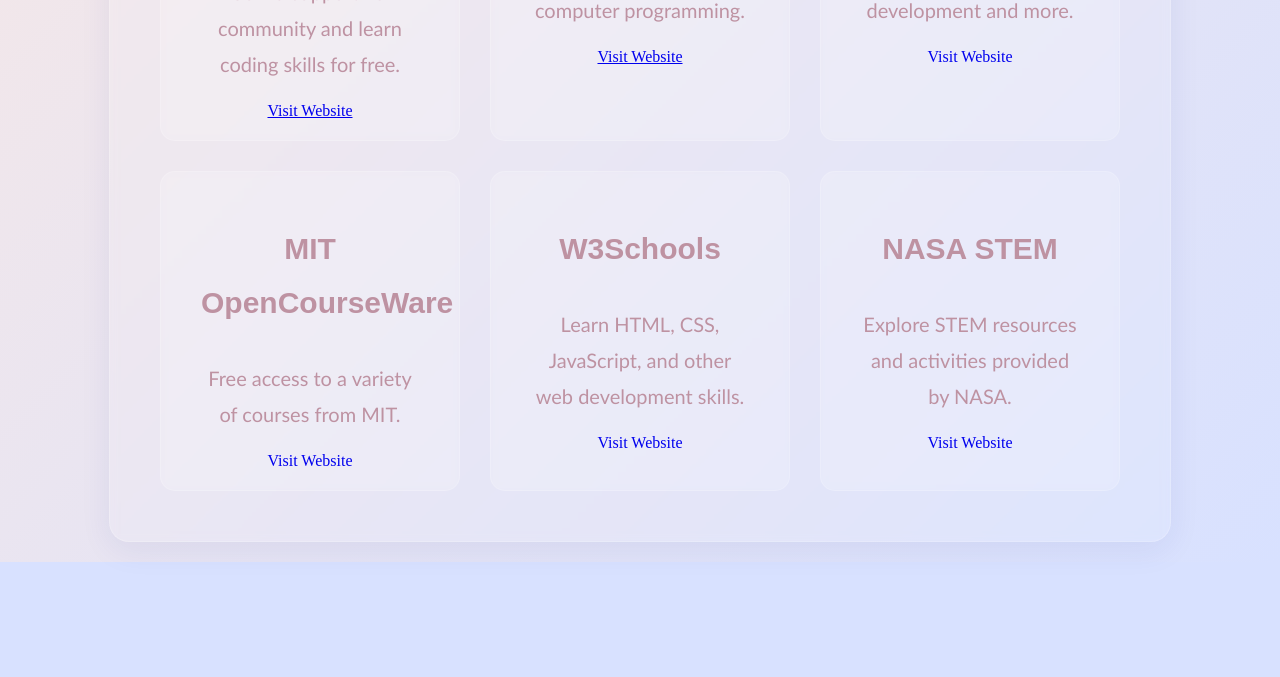
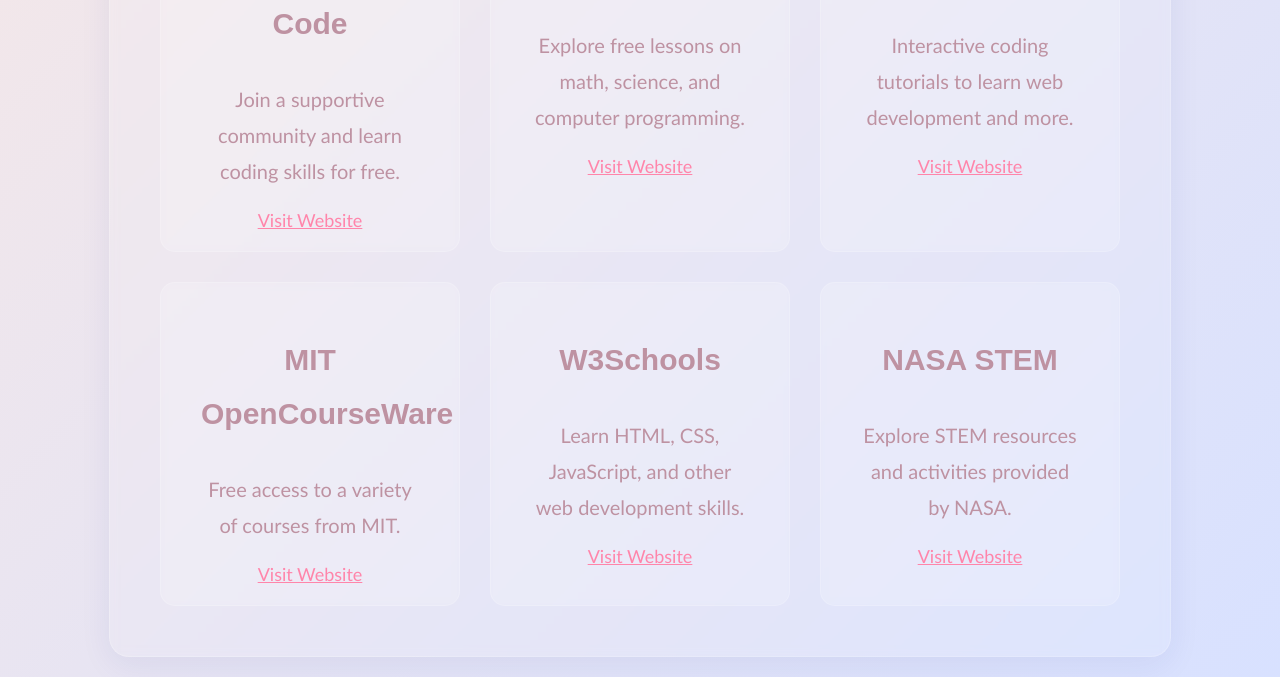
Before and after one commit to nogagercsak/BHS-GirlsinSTEM, a plain HTML site: page resources.html in a window 1280 px wide. Shown: the part 811-1488 px from the top of the page. Before the commit the page ends 1373 px from the top, so only its background shows below. Drawn offline with Linux system fonts and the light colour scheme; a web font is replaced by a local one.

Commit message:
Reorganize HTML structure and improve button styles for consistency

```diff
--- a/resources.html
+++ b/resources.html
@@ -39,25 +39,25 @@
         <div class="card">
           <h3>Codecademy</h3>
           <p>Interactive coding tutorials to learn web development and more.</p>
-          <a href="https://codecademy.com" target="_blank" class="button" style="text-decoration: none;">Visit Website</a>
+          <a href="https://codecademy.com" target="_blank" class="button">Visit Website</a>
         </div>
 
         <div class="card">
           <h3>MIT OpenCourseWare</h3>
           <p>Free access to a variety of courses from MIT.</p>
-          <a href="https://ocw.mit.edu" target="_blank" class="button" style="text-decoration: none;">Visit Website</a>
+          <a href="https://ocw.mit.edu" target="_blank" class="button">Visit Website</a>
         </div>
 
         <div class="card">
           <h3>W3Schools</h3>
           <p>Learn HTML, CSS, JavaScript, and other web development skills.</p>
-          <a href="https://w3schools.com" target="_blank" class="button" style="text-decoration: none;">Visit Website</a>
+          <a href="https://w3schools.com" target="_blank" class="button">Visit Website</a>
         </div>
 
         <div class="card">
           <h3>NASA STEM</h3>
           <p>Explore STEM resources and activities provided by NASA.</p>
-            <a href="https://nasa.gov/stem" target="_blank" class="button" style="text-decoration: none;">Visit Website</a>
+            <a href="https://nasa.gov/stem" target="_blank" class="button">Visit Website</a>
         </div>
       </div>
     </section>
--- a/style.css
+++ b/style.css
@@ -26,7 +26,7 @@
   color: #DBBADD;
   font-size: 60px;
   text-shadow: 2px 2px 4px rgba(0, 0, 0, 0.1);
-  margin-top: 80px; /* Increased from 20px */
+  margin-top: 100px;
   transition: transform 0.3s ease;
   position: relative; /* Add this */
   z-index: 1; /* Add this - makes sure it's above the background but below nav */
@@ -69,7 +69,6 @@
 
 /* Navigation */
 nav {
-  position: fixed;
   top: 0; /* Changed from 20px */
   left: 0;
   width: 100%;
@@ -239,23 +238,23 @@
   box-shadow: 0 0 10px rgba(255, 133, 170, 0.3);
 }
 
-button {
-  background-color: #ff85aa;
-  color: white;
+button, .button {
+  color: #ff85aa;
   padding: 12px 25px;
   border: none;
   border-radius: 25px;
-  font-family: 'Indie Flower', cursive;
+  font-family: 'Gill Sans', 'Gill Sans MT', Calibri, 'Trebuchet MS', sans-serif;
   font-size: 18px;
   cursor: pointer;
   transition: all 0.3s ease;
 }
 
-button:hover {
-  background-color: #ff5789;
+button:hover, .button:hover {
+  color: #a1586e;
   transform: scale(1.05);
   box-shadow: 0 5px 15px rgba(255, 133, 170, 0.4);
 }
+
 
 /* Loading and Transition Effects */
 .loading {
```
Also changed, not shown: index.html (+3 -1 lines), programs.html (+3 -1 lines).
